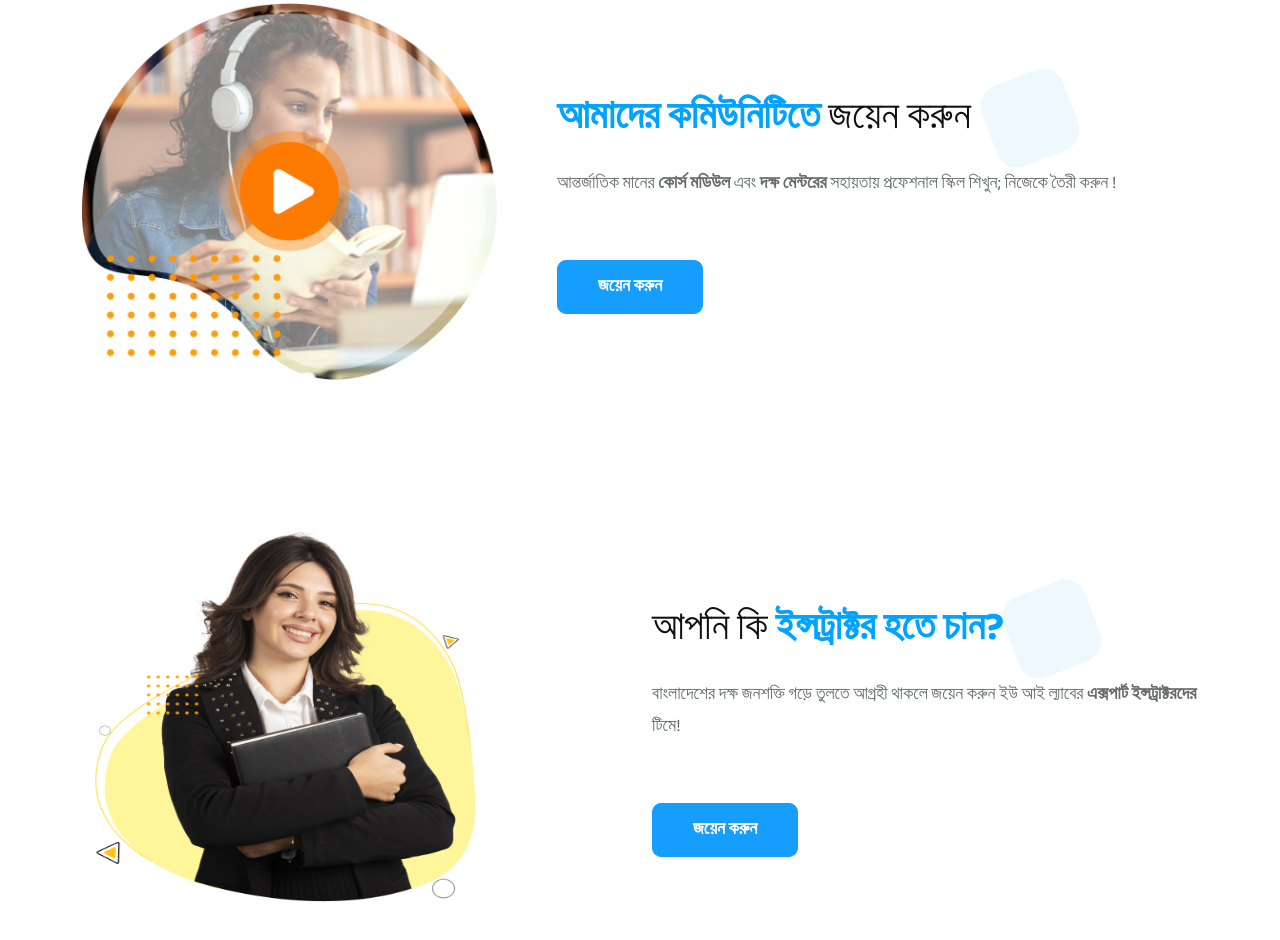
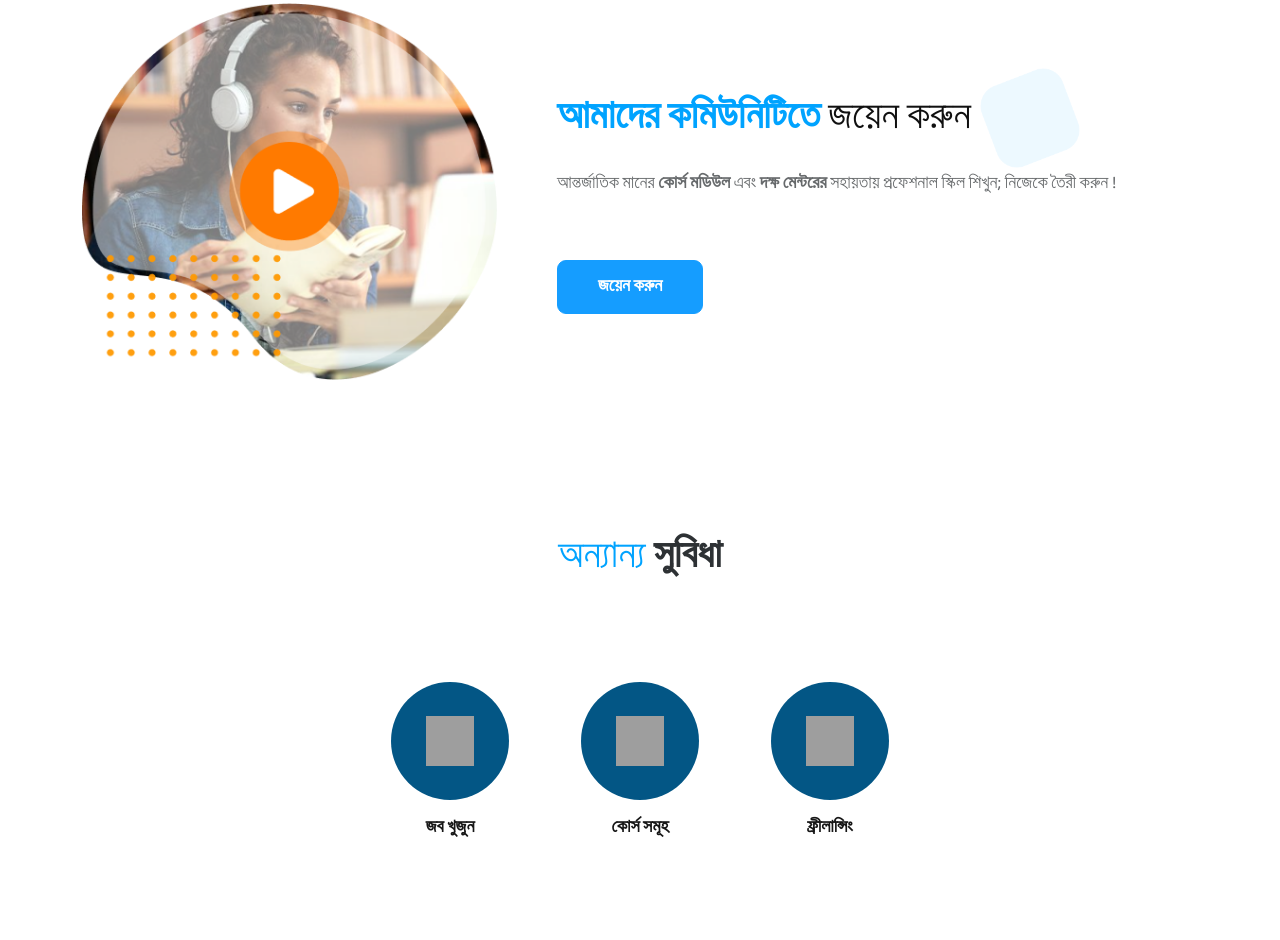
Before and after one commit to nowshad89/UY-lab, a plain HTML site: page Index.html in a window 1280 px wide. Shown: the part 1894-2834 px from the top of the page. Drawn offline with nearby package versions, Linux system fonts and the light colour scheme; grey boxes are pictures that could not be loaded.

Commit message:
others benifit section added

```diff
--- a/Index.html
+++ b/Index.html
@@ -158,48 +158,56 @@
                         <div class="course-category-content">
                             <img src="./images/graphics design.png" alt="">
                             <h3><span>গ্রাফিক্স</span> ডিজাইন</h3>
+                            <img class="overlay-image" src="./fonts/category overlay image.svg" alt="">
                         </div>
                     </div>
                     <div class="col-lg-3 col-md-4 col-sm-6">
                         <div class="course-category-content">
                             <img src="./images/Webdesign.png" alt="">
                             <h3><span>ওয়েব</span> ডিজাইন</h3>
+                            <img class="overlay-image" src="./fonts/category overlay image.svg" alt="">
                         </div>
                     </div>
                     <div class="col-lg-3 col-md-4 col-sm-6">
                         <div class="course-category-content">
                             <img src="./images/webdevlopment.png" alt="">
                             <h3><span>ওয়েব</span> ডেভলপমেন্ট</h3>
+                            <img class="overlay-image" src="./fonts/category overlay image.svg" alt="">
                         </div>
                     </div>
                     <div class="col-lg-3 col-md-4 col-sm-6">
                         <div class="course-category-content">
                             <img src="./images/videoediting.png" alt="">
                             <h3><span>ভিডিও</span> এডিটিং</h3>
+                            <img class="overlay-image" src="./fonts/category overlay image.svg" alt="">
                         </div>
                     </div>
                     <div class="col-lg-3 col-md-4 col-sm-6">
                         <div class="course-category-content">
                             <img src="./images/diital marketing.png" alt="">
                             <h3><span>ডিজিটাল</span>মার্কেটিং</h3>
+                            <img class="overlay-image" src="./fonts/category overlay image.svg" alt="">
                         </div>
                     </div>
                     <div class="col-lg-3 col-md-4 col-sm-6">
                         <div class="course-category-content">
                             <img src="./images/Ui ux design.png" alt="">
                             <h3><span>ইউ আই/ইউ এক্স </span> ডিজাইন</h3>
+                            <img class="overlay-image" src="./fonts/category overlay image.svg" alt="">
                         </div>
                     </div>
                     <div class="col-lg-3 col-md-4 col-sm-6">
                         <div class="course-category-content">
                             <img src="./images/microsoft office.png" alt="">
                             <h3><span>মাইক্রোসফট </span> অফিস</h3>
+                            <img class="overlay-image" src="./fonts/category overlay image.svg" alt="">
                         </div>
                     </div>
                     <div class="col-lg-3 col-md-4 col-sm-6">
                         <div class="course-category-content">
                             <img src="./images/app Development.png" alt="">
                             <h3><span>অ্যাপ</span> ডেভলপমেন্ট</h3>
+                            <img class="overlay-image" src="./fonts/category overlay image.svg" alt="">
                         </div>
                     </div>
                 </div>
@@ -228,8 +236,42 @@
         <!----------------------------------------- join our communuity end ------------------------->
 
 
+        <!------------------------------------------ others benifit start --------------------------->
+        <section class="other-benifit">
+            <div class="container">
+                <div class="row">
+                    <div class="col-md-6 m-auto d-flex justify-content-center other-benifit-headline">
+                        <h2><span>অন্যান্য </span>সুবিধা</h2>
+                    </div>
+                </div>
+                <div class="row justify-content-center benifit-content">
+                    <div class="col-md-2">
+                        <div class="round-shape-for-other-benifit">
+                            <img src="./fonts/search job.svg" alt="search job ui lab">
+                        </div>
+                        <h4 class="benifit-heading">জব খুজুন</h4>
+                    </div>
+                    <div class="col-md-2">
+                        <div class="round-shape-for-other-benifit">
+                            <img src="./fonts/courses.svg" alt="search job ui lab">
+                        </div>
+                        <h4 class="benifit-heading">কোর্স সমূহ</h4>
+                    </div>
+                    <div class="col-md-2">
+                        <div class="round-shape-for-other-benifit">
+                            <img src="./fonts/freelancing.svg" alt="search job ui lab">
+                        </div>
+                        <h4 class="benifit-heading">ফ্রীলান্সিং</h4>
+                    </div>
+                </div>
+            </div>
+        </section>
 
-        <!----------------------------------------- wantt to be an instructor start ------------------------->
+        <!------------------------------------------ others benifit end --------------------------->
+
+
+
+        <!----------------------------------------- want to be an instructor start ------------------------->
         <section class="join-our-community">
             <div class="container">
                 <div class="row">
--- a/style.css
+++ b/style.css
@@ -160,6 +160,7 @@ nav a .btn-2:hover{
     line-height: 32px;
     border-radius: 9px;
     border: 1px solid #159DFF;
+    transition: 0.5s all ease-in-out;
 }
 .banner-content button:hover{
     background-color: transparent;
@@ -282,8 +283,14 @@ nav a .btn-2:hover{
     justify-content: center;
     align-items: center;
     margin:20px 15px;
+    position: relative;
 
 }
+.course-category-content:hover{
+    background-color: #00406E;
+    transition: 0.7s all ease-in-out;
+}
+
 .course-category-content img{
     width: 85px;
     height: 85px;
@@ -304,6 +311,24 @@ nav a .btn-2:hover{
     font-style: normal;
     font-weight: 600;
     line-height: 24px;
+}
+.course-category-content:hover h3{
+    color: white;
+    transition: 0.7s all ease-in-out;
+}
+.course-category-content:hover h3 span{
+    color: white;
+    transition: 0.7s all ease-in-out;
+}
+.overlay-image{
+    position: absolute;
+    right: 0%;
+    top: 68%;
+    opacity: 0;
+}
+.course-category-content:hover .overlay-image{
+    opacity: 1;
+    transition: 0.7s all ease-in-out;
 }
 
 /* ////////////////////////////////////////////////////////////course category end//////////////////////////////// */
@@ -370,9 +395,67 @@ nav a .btn-2:hover{
     line-height: 32px;
     border-radius: 9px;
     border: 1px solid #159DFF;
+    transition: 0.5s all ease-in-out;
 }
 .join-community-content button:hover{
     background-color: transparent;
     color: #159DFF;
 }
 /* /////////////////////////////////////////////////////////////join our community end///////////////////////////// */
+
+
+/* /////////////////////////////////////////////////////////////others benifit start////////////////////////////// */
+.other-benifit-headline{
+
+}
+.other-benifit-headline h2{
+    color: #2D3134;
+    font-family: Baloo Da 2;
+    font-size: 40px;
+    font-style: normal;
+    font-weight: 700;
+    line-height: 55.5px;
+    text-transform: uppercase;
+}
+.other-benifit-headline h2 span{
+
+    color: #00A3FF;
+    text-align: center;
+    font-family: Baloo Da 2;
+    font-size: 40px;
+    font-style: normal;
+    font-weight: 400;
+    line-height: 55.5px; /* 138.75% */
+    text-transform: uppercase;
+}
+.benifit-content{
+    margin-top: 89px;
+    margin-bottom: 208px;
+}
+.round-shape-for-other-benifit{
+    background-color: #035685;
+    width: 118.267px;
+    height: 118.267px;
+    display: flex;
+    align-items: center;
+    justify-content: center;
+    border-radius: 50%;
+    margin: auto;
+}
+.round-shape-for-other-benifit img{
+    width: 47.307px;
+    height: 50.437px;
+}
+.benifit-heading{
+    color: #161616;
+    text-align: center;
+    font-family: Baloo Da 2;
+    font-size: 18px;
+    font-style: normal;
+    font-weight: 700;
+    line-height: 55.5px;
+    text-transform: uppercase;
+}
+
+
+/* /////////////////////////////////////////////////////////////others benifit end////////////////////////////// */
```
Also changed, not shown: 4 other files.
